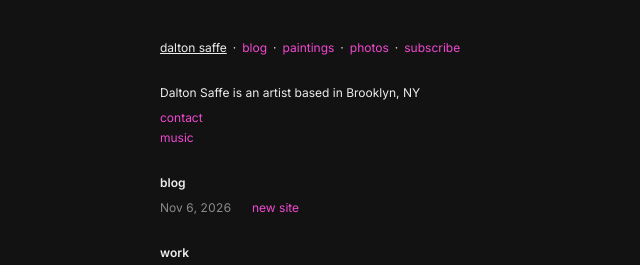
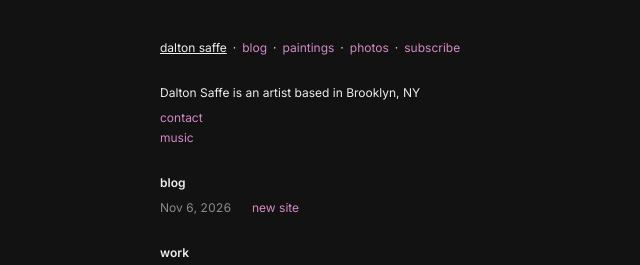
Before and after one commit to daltn/daltonsaffe, an Eleventy site: page src/index.njk in a window 1280 px wide. Shown: the top 265 px of the page, without its empty margins (160-800 px from the left). Built offline with nearby package versions, Linux system fonts and the light colour scheme; Eleventy itself is replaced by a stand-in of ours; files that its build step writes are made by us from their sources; what js-yaml would draw is missing.

Commit message:
soften link color to #d289c5
Co-Authored-By: Claude Opus 5.5 <noreply@anthropic.com>

```diff
--- a/src/style.css
+++ b/src/style.css
@@ -3,7 +3,7 @@
   --bg: #121212;
   --fg: #ededed;
   --muted: #8a8a8a;
-  --accent: #f048d0;
+  --accent: #d289c5;
   --surface: #1e1e1e;
 }
 
```
